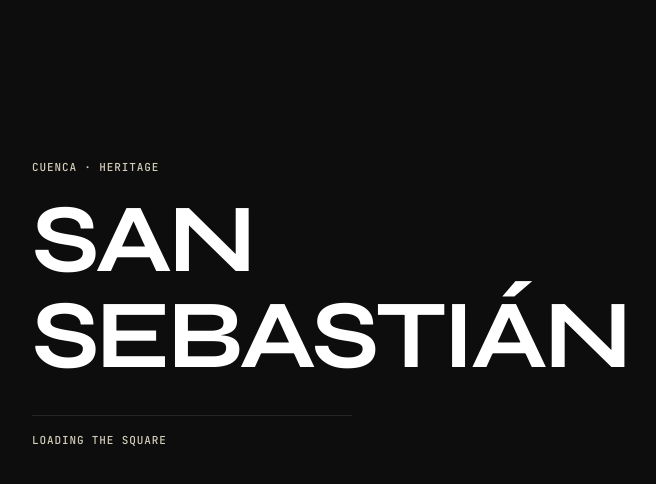
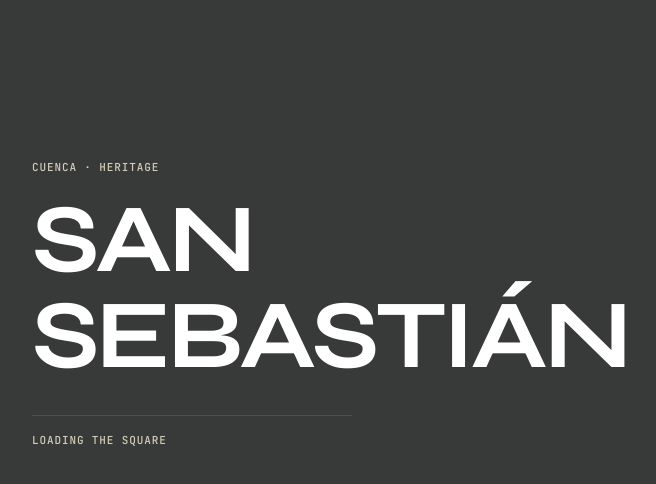
Before and after one commit to cebx3001/Gaussian-AR, a website built with Vite: page index.html in a window 1280 px wide. Shown: the part 96-580 px from the top of the page, without its empty margins (32-688 px from the left). Built offline with nearby package versions, Linux system fonts and the light colour scheme; what @playcanvas/supersplat-viewer, playcanvas would draw is missing.

Commit message:
Lighten exposed canvas and footer to dark cobblestone grey

```diff
--- a/src/viewer.css
+++ b/src/viewer.css
@@ -24,6 +24,8 @@
 :root {
     color-scheme: dark;
     --bg: #0D0D0D;
+    --canvas-bg: #383A39;
+    --canvas-bg-rgb: 56, 58, 57;
     --bg-rgb: 13, 13, 13;
     --ink: #FFFFFF;
     --ink-rgb: 255, 255, 255;
@@ -69,7 +71,7 @@ html, body {
     width: 100%;
     height: 100%;
     overflow: hidden;
-    background: var(--bg);
+    background: var(--canvas-bg);
     color: var(--ink);
     font-family: var(--text);
     -webkit-font-smoothing: antialiased;
@@ -83,8 +85,8 @@ button:focus-visible, a:focus-visible, select:focus-visible, textarea:focus-visi
 }
 ::selection { background: var(--accent); color: var(--ink); }
 
-/* The Gaussian fills the viewport; black is only the transparent-scene fallback. */
-#stage { position: fixed; inset: 0; background: var(--bg); }
+/* The Gaussian fills the viewport; exposed canvas uses the requested dark cobblestone grey. */
+#stage { position: fixed; inset: 0; background: var(--canvas-bg); }
 /* Keep the queried element, but replace full-screen dimming with local text shadows. */
 #veil { position: fixed; inset: 0; pointer-events: none; background: none; }
 
@@ -243,7 +245,7 @@ button:focus-visible, a:focus-visible, select:focus-visible, textarea:focus-visi
     bottom: 0;
     left: calc(-1 * var(--margin));
     right: calc(-1 * var(--margin));
-    background: linear-gradient(to top, rgba(24, 26, 29, 0.95) 0%, rgba(24, 26, 29, 0.5) 60%, transparent 100%);
+    background: linear-gradient(to top, rgba(var(--canvas-bg-rgb), 0.88) 0%, rgba(var(--canvas-bg-rgb), 0.5) 60%, transparent 100%);
     backdrop-filter: blur(10px);
     -webkit-backdrop-filter: blur(10px);
     mask-image: linear-gradient(to bottom, transparent, #000 32px);
@@ -292,7 +294,7 @@ button:focus-visible, a:focus-visible, select:focus-visible, textarea:focus-visi
     justify-items: start;
     gap: 16px;
     padding: var(--margin);
-    background: var(--bg);
+    background: var(--canvas-bg);
     transition: opacity 0.8s ease;
 }
 #loader[data-hidden='true'] { opacity: 0; pointer-events: none; }
```
Also changed, not shown: docs/ui-verification.md (+4 -0 lines).
